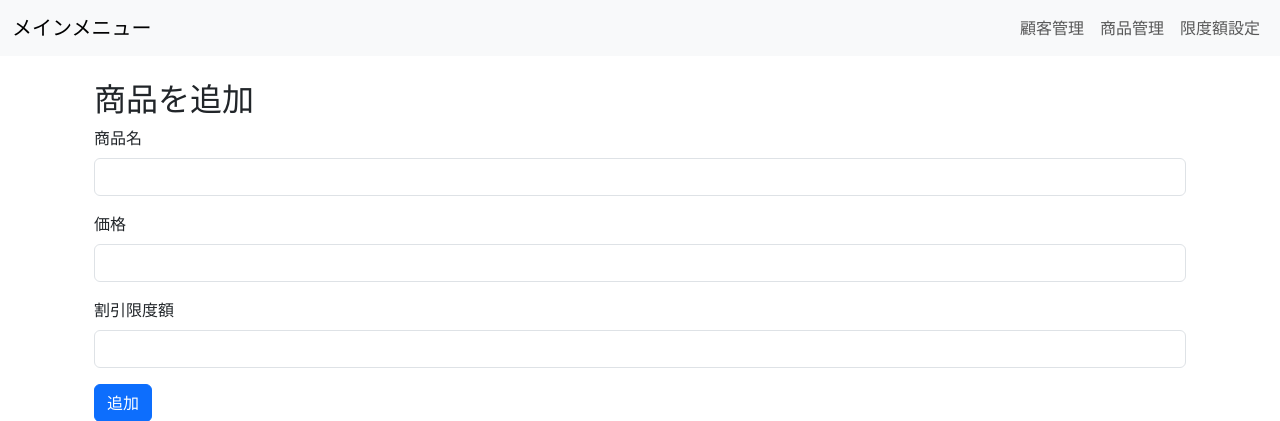
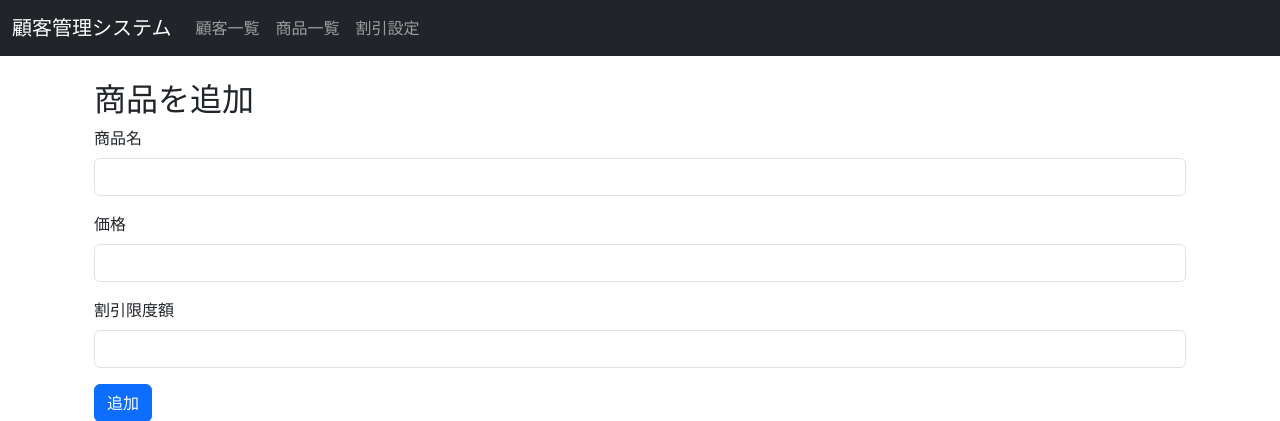
Before and after one commit to sk04237/customer_managementsystem, a Flask app: page /products/add in a window 1280 px wide. Shown: the top 421 px of the page. Run offline with Flask 3, Linux system fonts and the light colour scheme.

Commit message:
Update base.html

```diff
--- a/app/templates/base.html
+++ b/app/templates/base.html
@@ -2,25 +2,41 @@
 <html lang="ja">
 <head>
     <meta charset="UTF-8">
-    <meta name="viewport" content="width=device-width, initial-scale=1">
+    <meta name="viewport" content="width=device-width, initial-scale=1.0">
     <title>{% block title %}顧客管理システム{% endblock %}</title>
-    <link rel="stylesheet" href="https://cdn.jsdelivr.net/npm/bootstrap@5.3.0/dist/css/bootstrap.min.css">
-    <link rel="stylesheet" href="https://cdn.jsdelivr.net/npm/bootstrap-icons/font/bootstrap-icons.css">
+    <link href="https://cdn.jsdelivr.net/npm/bootstrap@5.3.0/dist/css/bootstrap.min.css" rel="stylesheet">
 </head>
 <body>
-    <nav class="navbar navbar-expand-lg navbar-light bg-light">
-        <div class="container-fluid">
-            <a class="navbar-brand" href="/">メインメニュー</a>
+
+<!-- ナビゲーションバー -->
+<nav class="navbar navbar-expand-lg navbar-dark bg-dark">
+    <div class="container-fluid">
+        <a class="navbar-brand" href="{{ url_for('main.main_menu') }}">顧客管理システム</a>
+        <button class="navbar-toggler" type="button" data-bs-toggle="collapse" data-bs-target="#navbarNav">
+            <span class="navbar-toggler-icon"></span>
+        </button>
+        <div class="collapse navbar-collapse" id="navbarNav">
             <ul class="navbar-nav">
-                <li class="nav-item"><a class="nav-link" href="/customers_menu">顧客管理</a></li>
-                <li class="nav-item"><a class="nav-link" href="/products_menu">商品管理</a></li>
-                <li class="nav-item"><a class="nav-link" href="/discount_settings">限度額設定</a></li>
+                <li class="nav-item"><a class="nav-link" href="{{ url_for('main.view_customers') }}">顧客一覧</a></li>
+                <li class="nav-item"><a class="nav-link" href="{{ url_for('main.view_products') }}">商品一覧</a></li>
+                <li class="nav-item"><a class="nav-link" href="{{ url_for('main.discount_settings') }}">割引設定</a></li>
             </ul>
         </div>
-    </nav>
+    </div>
+</nav>
 
-    <div class="container mt-4">
-        {% block content %}{% endblock %}
-    </div>
+<!-- メインコンテンツ -->
+<div class="container mt-4">
+    {% with messages = get_flashed_messages(with_categories=true) %}
+        {% if messages %}
+            {% for category, message in messages %}
+                <div class="alert alert-{{ category }}">{{ message }}</div>
+            {% endfor %}
+        {% endif %}
+    {% endwith %}
+    {% block content %}{% endblock %}
+</div>
+
+<script src="https://cdn.jsdelivr.net/npm/bootstrap@5.3.0/dist/js/bootstrap.bundle.min.js"></script>
 </body>
 </html>
```
